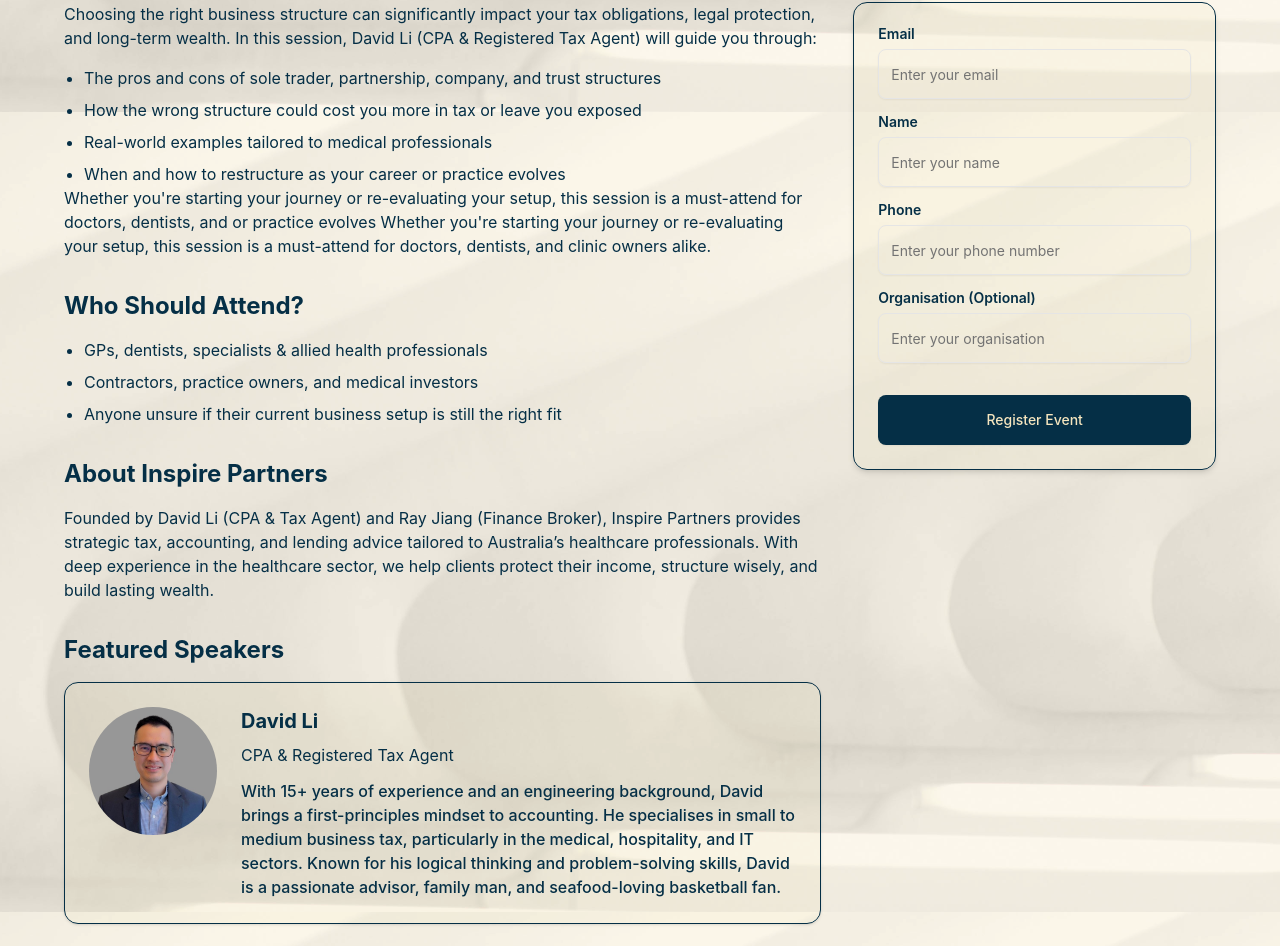
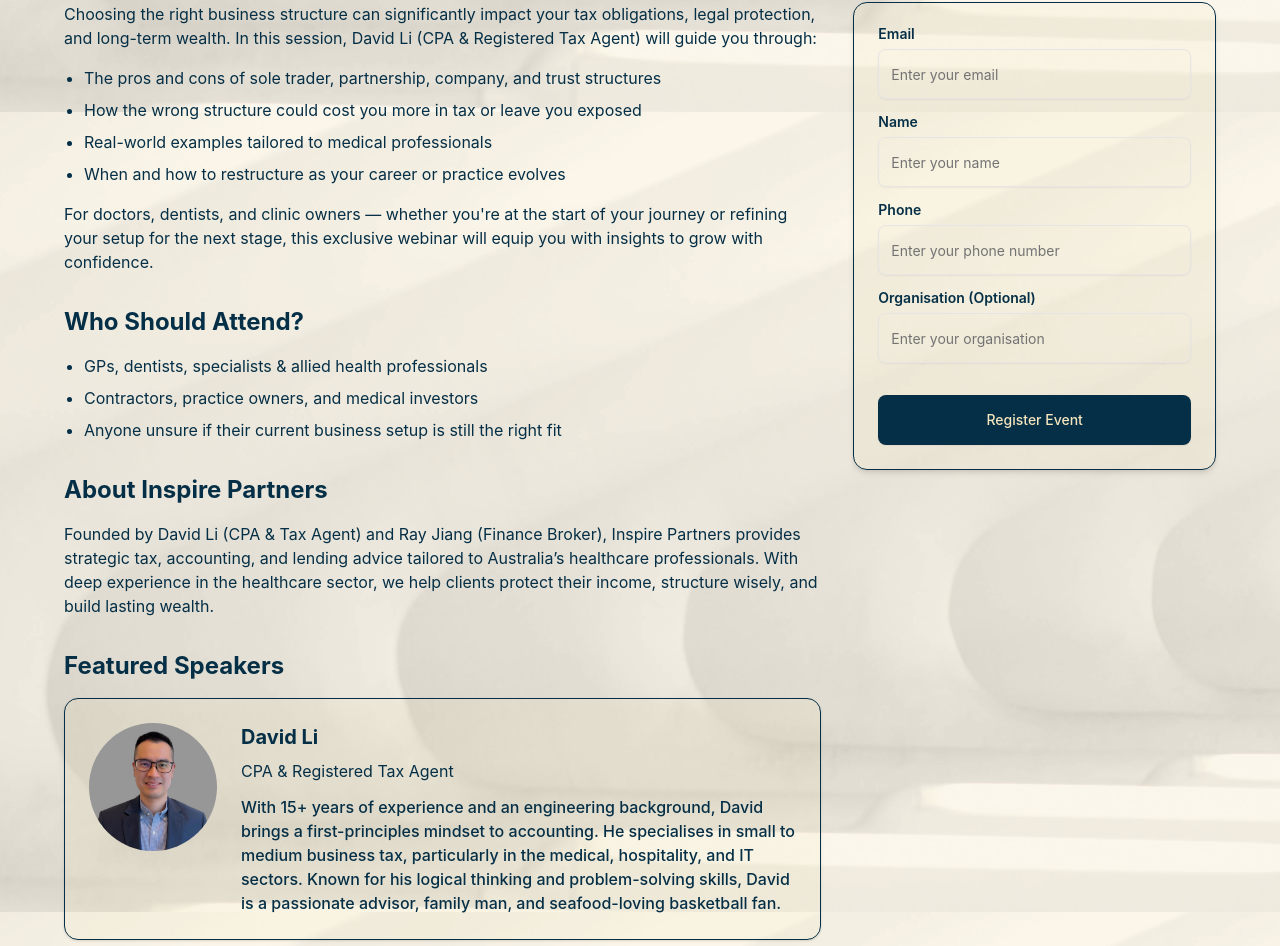
Before and after one commit to Ray-Ins/my-homepage, a Next.js app: page /event-register in a window 1280 px wide. Shown: the part 913-1859 px from the top of the page. Built offline with nearby package versions, Linux system fonts and the light colour scheme.

Commit message:
feat: fix event register page text

```diff
--- a/app/(routes)/event-register/page.tsx
+++ b/app/(routes)/event-register/page.tsx
@@ -146,12 +146,11 @@
                 When and how to restructure as your career or practice evolves
               </li>
             </ul>
-            <p>
-              Whether you&apos;re starting your journey or re-evaluating your
-              setup, this session is a must-attend for doctors, dentists, and or
-              practice evolves Whether you&apos;re starting your journey or
-              re-evaluating your setup, this session is a must-attend for
-              doctors, dentists, and clinic owners alike.
+            <p className="mt-4">
+              For doctors, dentists, and clinic owners — whether you&apos;re at
+              the start of your journey or refining your setup for the next
+              stage, this exclusive webinar will equip you with insights to grow
+              with confidence.
             </p>
           </div>
 
```
